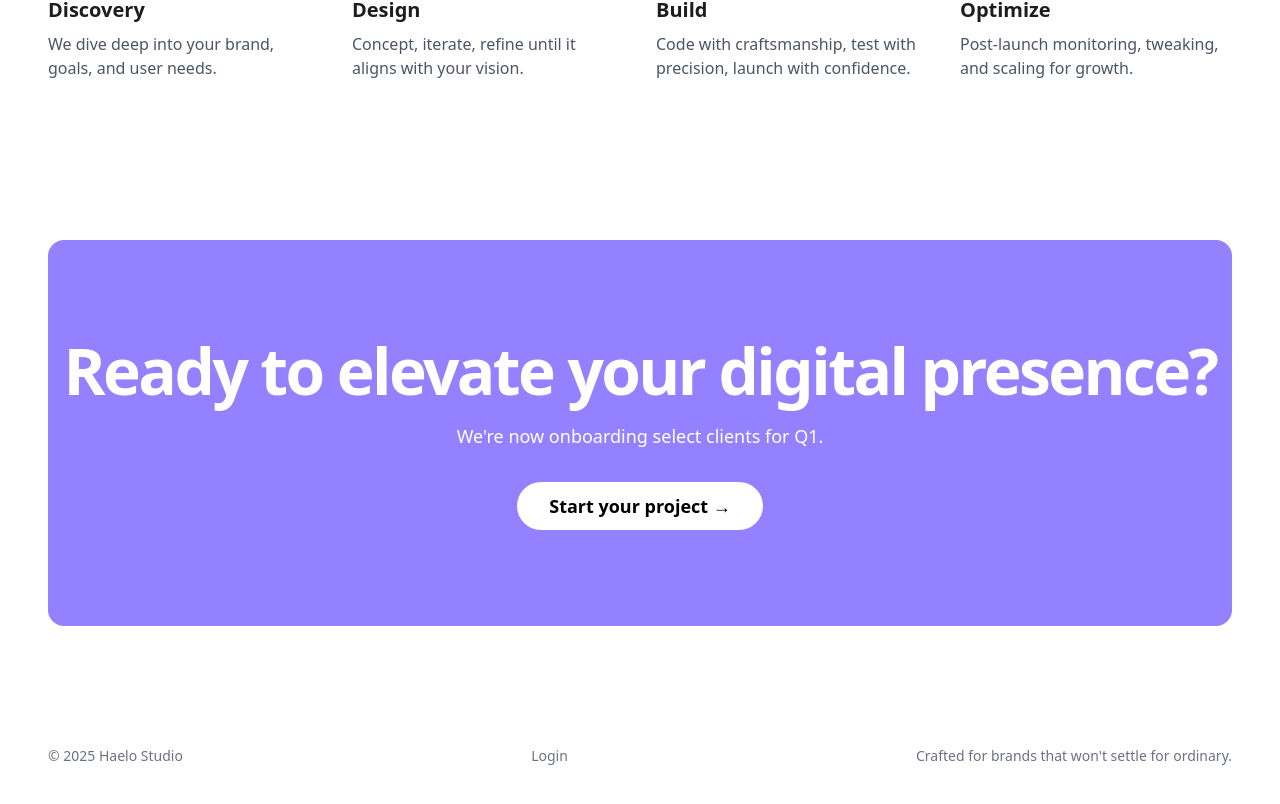
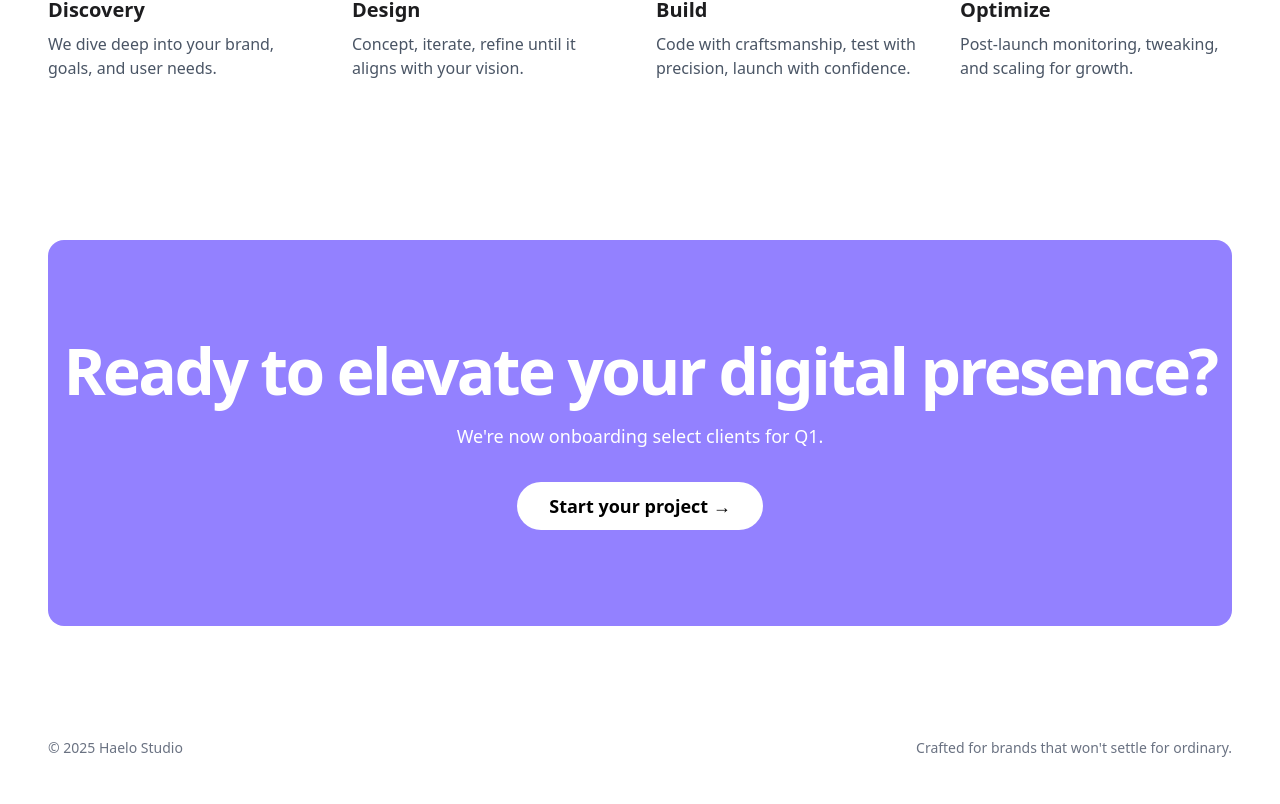
Before and after one commit to hellobunni/haelo, a Next.js app: page / in a window 1280 px wide. Shown: the part 3478-4282 px from the top of the page. Built offline with nearby package versions, Linux system fonts and the light colour scheme; no server answers.

Commit message:
pulled login from footer

```diff
--- a/src/app/layout.tsx
+++ b/src/app/layout.tsx
@@ -27,7 +27,7 @@ export default function RootLayout({
         <footer className="bg-white mt-20 py-8">
           <div className="max-w-[100rem] mx-auto px-4 sm:px-6 lg:px-12 text-sm text-gray-500 flex flex-wrap justify-between items-center gap-4">
             <p>© {new Date().getFullYear()} Haelo Studio</p>
-            <FooterAuth />
+            {/* <FooterAuth /> */}
             <p>Crafted for brands that won't settle for ordinary.</p>
           </div>
         </footer>
```
Also changed, not shown: 1 other file (tests, documents, lock files or other folders).
